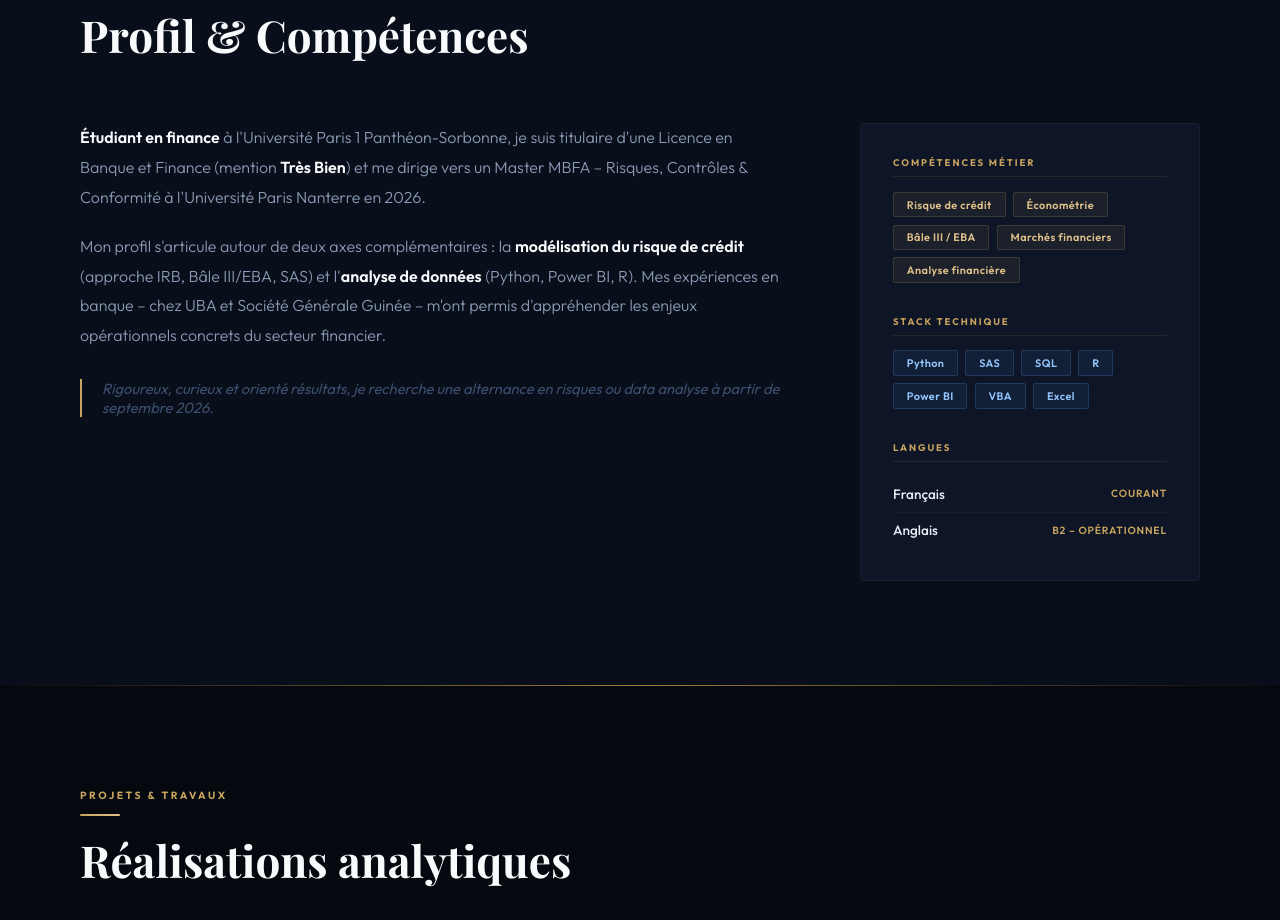
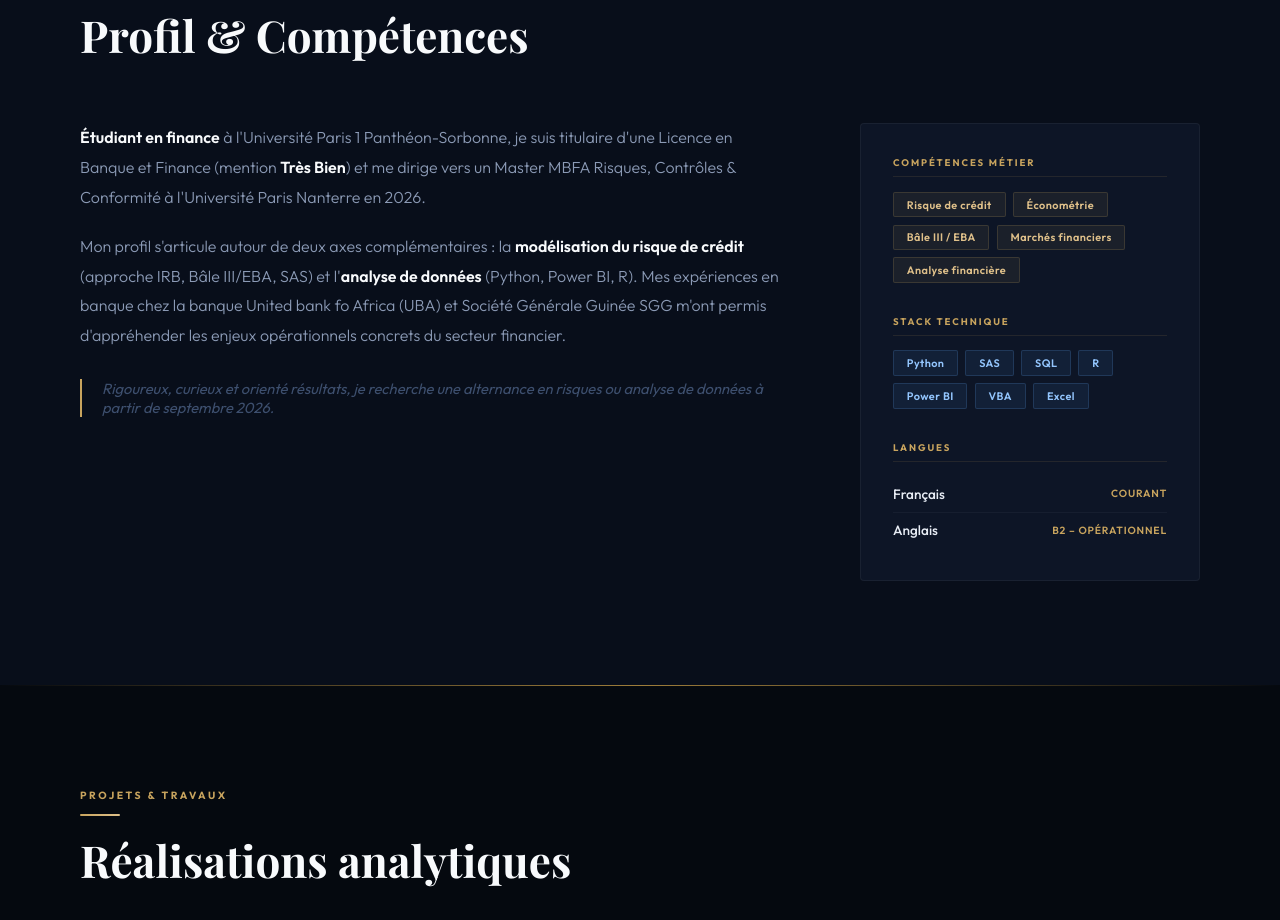
Before and after one commit to mamoudoudiakite0104-coder/Portfolio, a plain HTML site: page index.html in a window 1280 px wide. Shown: the part 940-1860 px from the top of the page. Drawn offline with nearby package versions, Linux system fonts and the light colour scheme.

Commit message:
Update index.html

```diff
--- a/index.html
+++ b/index.html
@@ -541,9 +541,9 @@
       </div>
       <div class="about-grid">
         <div class="about-text reveal-left">
-          <p><strong>Étudiant en finance</strong> à l'Université Paris 1 Panthéon-Sorbonne, je suis titulaire d'une Licence en Banque et Finance (mention <strong>Très Bien</strong>) et me dirige vers un Master MBFA – Risques, Contrôles &amp; Conformité à l'Université Paris Nanterre en 2026.</p>
-          <p>Mon profil s'articule autour de deux axes complémentaires : la <strong>modélisation du risque de crédit</strong> (approche IRB, Bâle III/EBA, SAS) et l'<strong>analyse de données</strong> (Python, Power BI, R). Mes expériences en banque – chez UBA et Société Générale Guinée – m'ont permis d'appréhender les enjeux opérationnels concrets du secteur financier.</p>
-          <div class="quote">Rigoureux, curieux et orienté résultats, je recherche une alternance en risques ou data analyse à partir de septembre 2026.</div>
+          <p><strong>Étudiant en finance</strong> à l'Université Paris 1 Panthéon-Sorbonne, je suis titulaire d'une Licence en Banque et Finance (mention <strong>Très Bien</strong>) et me dirige vers un Master MBFA Risques, Contrôles &amp; Conformité à l'Université Paris Nanterre en 2026.</p>
+          <p>Mon profil s'articule autour de deux axes complémentaires : la <strong>modélisation du risque de crédit</strong> (approche IRB, Bâle III/EBA, SAS) et l'<strong>analyse de données</strong> (Python, Power BI, R). Mes expériences en banque chez la banque United bank fo Africa (UBA) et Société Générale Guinée SGG m'ont permis d'appréhender les enjeux opérationnels concrets du secteur financier.</p>
+          <div class="quote">Rigoureux, curieux et orienté résultats, je recherche une alternance en risques ou analyse de données à partir de septembre 2026.</div>
         </div>
         <div class="skills-panel reveal-right">
           <div class="skills-group">
```
